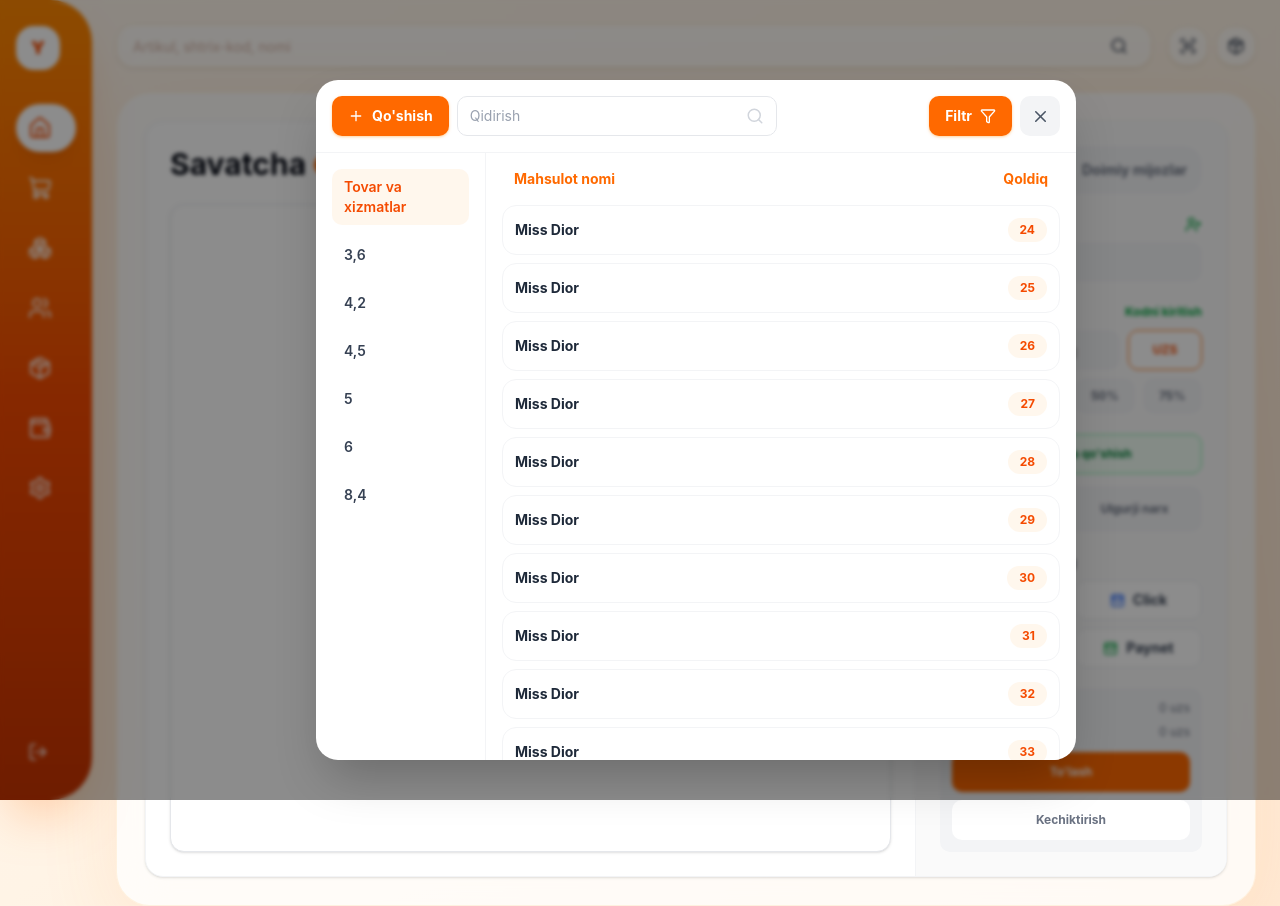
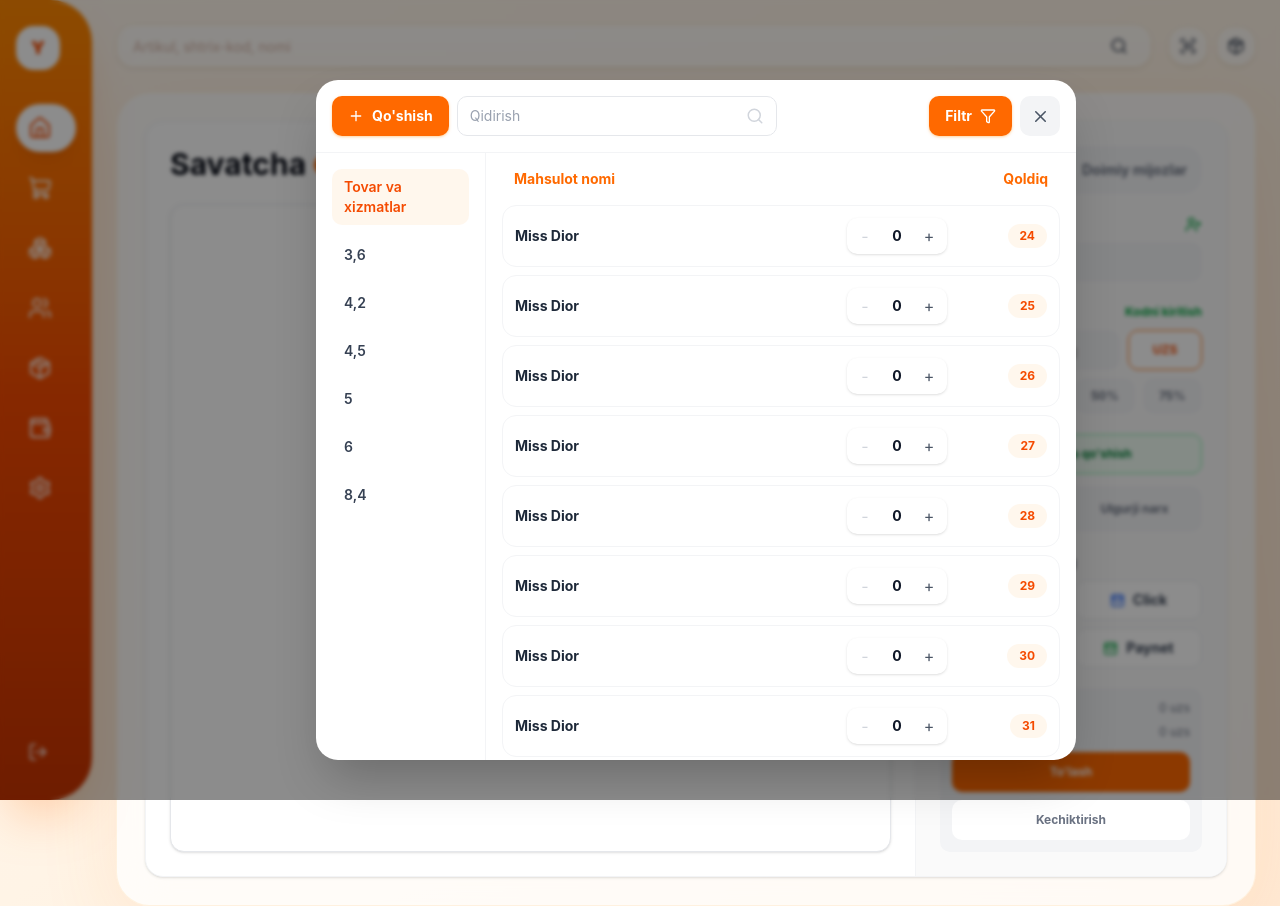
Before and after one commit to LatipovYusuf444/YePost, a React (Vite) app: page / in a window 1280 px wide. Both pictures are taken after a click on the button 1236 px from the left and 46 px from the top of the page. Built offline with nearby package versions, Linux system fonts and the light colour scheme; the HTML template or start-up script is replaced by a standard one.

Commit message:
mahsulotlar togirlandi

```diff
--- a/src/Components/layout/YuqoriPanel.tsx
+++ b/src/Components/layout/YuqoriPanel.tsx
@@ -207,10 +207,18 @@
 
     if (!product) return;
 
-    setSelectedQuantities((prev) => ({
-      ...prev,
-      [productId]: Math.min(Math.max(nextQuantity, 1), product.soni),
-    }));
+    setSelectedQuantities((prev) => {
+      const next = { ...prev };
+      const safeQuantity = Math.min(Math.max(nextQuantity, 0), product.soni);
+
+      if (safeQuantity <= 0) {
+        delete next[productId];
+        return next;
+      }
+
+      next[productId] = safeQuantity;
+      return next;
+    });
   }
 
   function addSelectedProductsToCart() {
@@ -319,14 +327,15 @@
 
               <main className="min-w-0 overflow-auto p-4">
                 <div className="space-y-2">
-                  <div className="grid grid-cols-[minmax(0,1fr)_150px] px-3 pb-2 text-sm font-bold text-orange-500">
+                  <div className="grid grid-cols-[minmax(0,1fr)_140px_80px] items-center px-3 pb-2 text-sm font-bold text-orange-500">
                     <span>Mahsulot nomi</span>
+                    <span />
                     <span className="text-right">Qoldiq</span>
                   </div>
 
                   {filteredProducts.map((product) => {
-                    const selectedQuantity = selectedQuantities[product.id];
-                    const isSelected = Boolean(selectedQuantity);
+                    const selectedQuantity = selectedQuantities[product.id] ?? 0;
+                    const isSelected = selectedQuantity > 0;
 
                     return (
                       <div
@@ -340,7 +349,7 @@
                         role="button"
                         tabIndex={product.soni > 0 ? 0 : -1}
                         className={[
-                          "grid w-full grid-cols-[minmax(0,1fr)_150px] items-center rounded-xl border px-3 py-3 text-left transition",
+                          "grid w-full grid-cols-[minmax(0,1fr)_140px_80px] items-center rounded-xl border px-3 py-3 text-left transition",
                           isSelected
                             ? "border-orange-500 bg-orange-50"
                             : "border-gray-100 bg-white hover:bg-orange-50",
@@ -350,8 +359,7 @@
                         <span className="truncate text-sm font-bold text-gray-800">
                           {product.nomi}
                         </span>
-                        <span className="flex justify-end">
-                          {isSelected ? (
+                        <span className="flex justify-center">
                           <span
                             onClick={(event) => event.stopPropagation()}
                             className="flex h-9 items-center rounded-lg bg-white px-1 shadow-sm"
@@ -360,7 +368,8 @@
                               onClick={() =>
                                 updateSelectedQuantity(product.id, selectedQuantity - 1)
                               }
-                                className="flex h-7 w-7 items-center justify-center rounded-md text-gray-600 hover:bg-orange-50"
+                              disabled={selectedQuantity <= 0}
+                              className="flex h-7 w-7 items-center justify-center rounded-md text-gray-600 transition hover:bg-orange-50 disabled:cursor-not-allowed disabled:text-gray-300 disabled:hover:bg-transparent"
                             >
                               -
                             </button>
@@ -371,16 +380,17 @@
                               onClick={() =>
                                 updateSelectedQuantity(product.id, selectedQuantity + 1)
                               }
-                                className="flex h-7 w-7 items-center justify-center rounded-md text-gray-600 hover:bg-orange-50"
+                              disabled={product.soni <= 0 || selectedQuantity >= product.soni}
+                              className="flex h-7 w-7 items-center justify-center rounded-md text-gray-600 transition hover:bg-orange-50 disabled:cursor-not-allowed disabled:text-gray-300 disabled:hover:bg-transparent"
                             >
                               +
                             </button>
                           </span>
-                          ) : (
+                        </span>
+                        <span className="flex justify-end">
                           <span className="rounded-full bg-orange-50 px-3 py-1 text-xs font-bold text-orange-600">
                             {product.soni}
                           </span>
-                          )}
                         </span>
                       </div>
                     );
```
Lines whose indentation alone changed are shown as unchanged.
